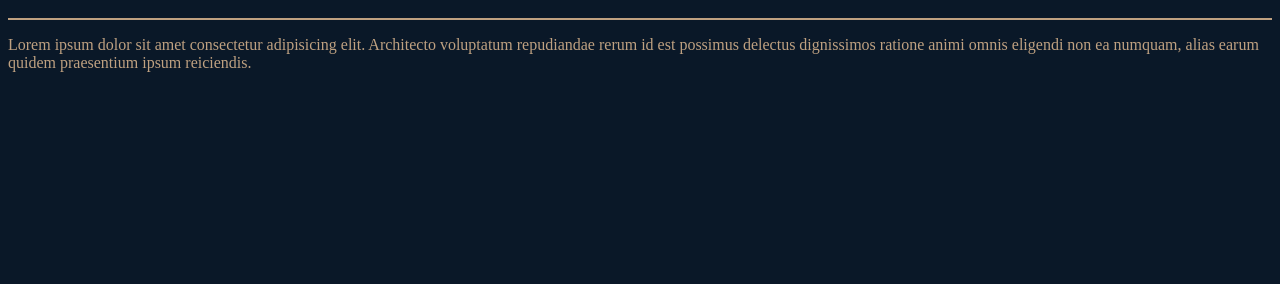
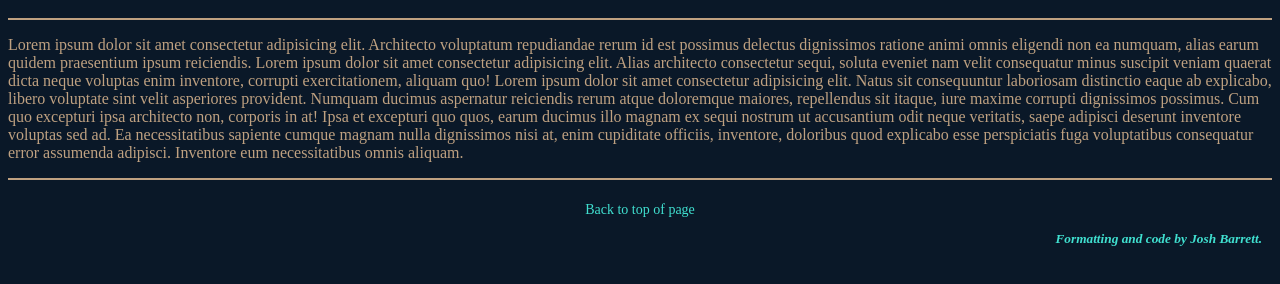
Before and after one commit to Joshua7399/MyWebsite, a plain HTML site: page index.html in a window 1280 px wide. Shown: the part 58-342 px from the top of the page. Drawn offline with Linux system fonts and the light colour scheme.

Commit message:
Added footer

```diff
--- a/Webpage.css
+++ b/Webpage.css
@@ -18,7 +18,7 @@ p {
     color: #BFA181;
 }
 
-/* Styling the header links */
+/* Styling the links */
 header a {
     float: left;
     color: turquoise;
@@ -31,7 +31,7 @@ header a {
 }
 
 /* Styling the links on hover */
-header a:hover {
+header a:hover, footer a:hover {
     background-color: #ddd;
     color: black
 }
@@ -49,8 +49,31 @@ h1 {
     font-weight: bold;
 }
 
+footer h3 {
+    text-align: right;
+    font-style: italic;
+    font-size: 10pt;
+    color: turquoise;
+}
+
+footer {
+    text-align: center;
+    border-top: 2px solid #BFA181;
+    padding: 20px 10px;
+}
+
+footer a {
+    color: turquoise;
+    text-align: center;
+    padding: 2px;
+    text-decoration: none;
+    font-size: 14px;
+    line-height: 5px;
+    border-radius: 4px;
+}
+
 /* Floating the link section to the right*/
-.header-right {
+nav.header-right {
     float: right;
 }
 
--- a/index.html
+++ b/index.html
@@ -1,3 +1,8 @@
+<!-- Name: Josh Barrett
+Course/Section: CST8285_300 Web Programming
+Date: February 25th 2024
+Purpose: Homepage for my website. Links to other pages on the website -->
+
 <!DOCTYPE html>
 <html lang="en">
 
@@ -19,11 +24,40 @@
         </nav>
     </header>
 
-    <p>
-        Lorem ipsum dolor sit amet consectetur adipisicing elit. Architecto voluptatum repudiandae rerum id est possimus
-        delectus dignissimos ratione animi omnis eligendi non ea numquam, alias earum quidem praesentium ipsum
-        reiciendis.
-    </p>
+    <main>
+        <article>
+            <section>
+                <p>
+                    Lorem ipsum dolor sit amet consectetur adipisicing elit. Architecto voluptatum repudiandae rerum id
+                    est
+                    possimus
+                    delectus dignissimos ratione animi omnis eligendi non ea numquam, alias earum quidem praesentium
+                    ipsum
+                    reiciendis. Lorem ipsum dolor sit amet consectetur adipisicing elit. Alias architecto consectetur
+                    sequi, soluta eveniet nam velit consequatur minus suscipit veniam quaerat dicta neque voluptas enim
+                    inventore, corrupti exercitationem, aliquam quo!
+                    Lorem ipsum dolor sit amet consectetur adipisicing elit. Natus sit consequuntur laboriosam
+                    distinctio eaque ab explicabo, libero voluptate sint velit asperiores provident. Numquam ducimus
+                    aspernatur reiciendis rerum atque doloremque maiores, repellendus sit itaque, iure maxime corrupti
+                    dignissimos possimus. Cum quo excepturi ipsa architecto non, corporis in at! Ipsa et excepturi quo
+                    quos, earum ducimus illo magnam ex sequi nostrum ut accusantium odit neque veritatis, saepe adipisci
+                    deserunt inventore voluptas sed ad. Ea necessitatibus sapiente cumque magnam nulla dignissimos nisi
+                    at, enim cupiditate officiis, inventore, doloribus quod explicabo esse perspiciatis fuga
+                    voluptatibus consequatur error assumenda adipisci. Inventore eum necessitatibus omnis aliquam.
+
+                </p>
+            </section>
+        </article>
+    </main>
+
+    <footer>
+        <nav>
+            <a href="#">Back to top of page</a>
+            <h3>Formatting and code by Josh Barrett.</h3>
+        </nav>
+
+    </footer>
+
 </body>
 
 </html>
```
Also changed, not shown: courses.html (+35 -0 lines), resume.html (+34 -0 lines).
